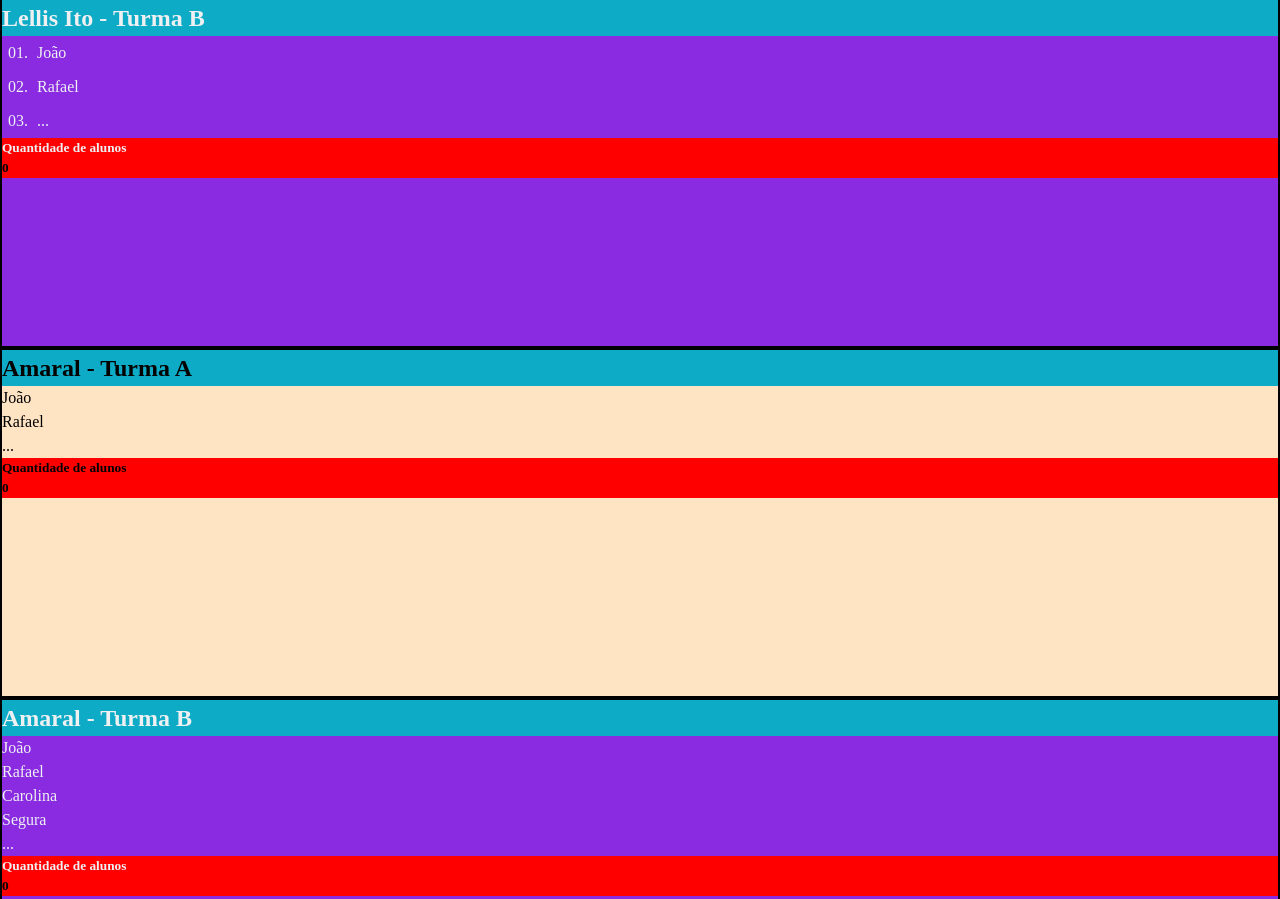
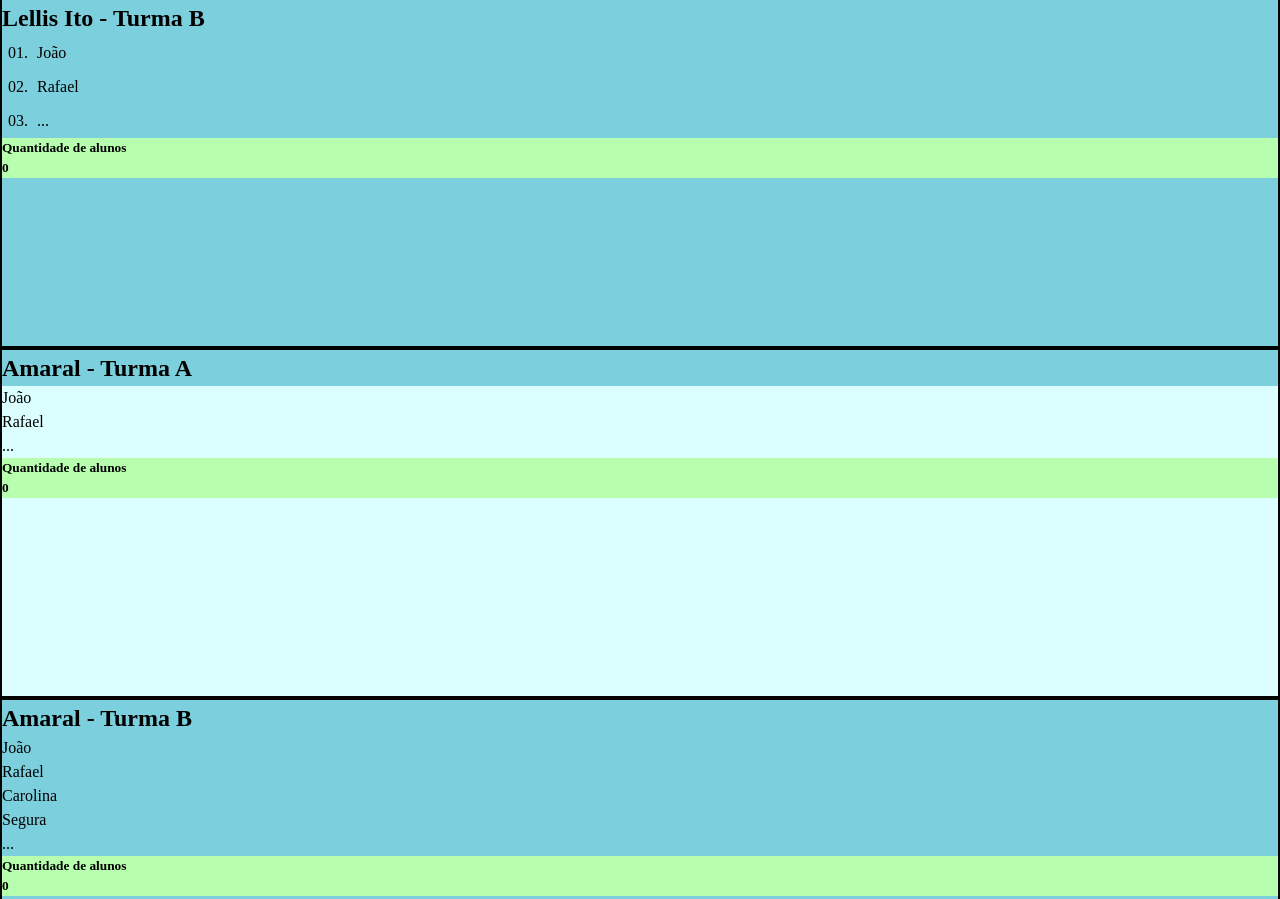
Before and after one commit to luarapiere551-pixel/GestaoTurmaSenai, a plain HTML site: page index.html in a window 1280 px wide. Shown: the part 1040-1939 px from the top of the page. Drawn offline with Linux system fonts and the light colour scheme.

Commit message:
atualização

```diff
--- a/css/cores.css
+++ b/css/cores.css
@@ -1,9 +1,9 @@
 
 :root{
     --CorPreta:#000;
-    --midnight-violet: #351431ff;
-    --platinum: #eef0f2ff;
-    --slate-blue: #735cddff;
-    --tuscan-sun: #e7bb41ff;
+    --midnight-violet: rgb(207, 207, 207);
+    --platinum: rgb(0, 0, 0);
+    --slate-blue: rgb(83, 59, 190);
+    --tuscan-sun: rgb(216, 182, 88);
     --vibrant-coral: #f56960ff;
 }
--- a/css/estilo.css
+++ b/css/estilo.css
@@ -17,7 +17,7 @@ body {
 }
 
 header {
-    background-color: rgb(14, 171, 199);
+    background-color: rgb(124, 207, 221);
 }
 .menu {
     text-align: center;
@@ -30,8 +30,8 @@ header {
 .menu ul li {
     display: inline-block;
     padding: 20px;
-    border: 1px solid #000;
-    background-color: aqua;
+    border: 1px solid #817f7f;
+    background-color: rgb(18, 117, 247);
 }
 
 section {
@@ -44,16 +44,16 @@ section {
 #turmas .sala {
     display: inline-block;
     vertical-align: top;
-    background-color: burlywood;
+    background-color: rgba(222, 184, 135, 0.795);
     min-height: 300px;
     width: 100%;
     min-height: 350px;
-    border: 2px solid #000;
+    border: 2px solid #030303;
     box-sizing: border-box;
 }
 
 #turmas footer {
-    background-color: red;
+    background-color: rgb(183, 255, 174);
 }
 
 #turmas footer h3 {
@@ -61,12 +61,12 @@ section {
 }
 
 #turmas .sala.turma_A{
-    background-color: bisque;
+    background-color: rgb(219, 254, 255);
     color: #000;
 }
 
 #turmas .sala.turma_B{
-    background-color: blueviolet;
+    background-color:  rgb(124, 207, 221);
 }
 
 
--- a/index.html
+++ b/index.html
@@ -15,7 +15,7 @@
 
 </head>
 
-<body>
+<html>
 
     <body>
         <header>
@@ -31,7 +31,7 @@
 
         <div>
             <picture>
-                <source media="(max-width:650px)" srcset="img/banner-600_350.svg">
+                <source media="(max-width:650px)" srcset="https://placehold.co/1200x400/purple/white?text=Luara%20Pires">
                 <source media="(max-width:465px)" srcset="img/banner-450_200.svg">
                 <img class="img-banner" src="img/banner.svg" alt="banner">
             </picture>
```
